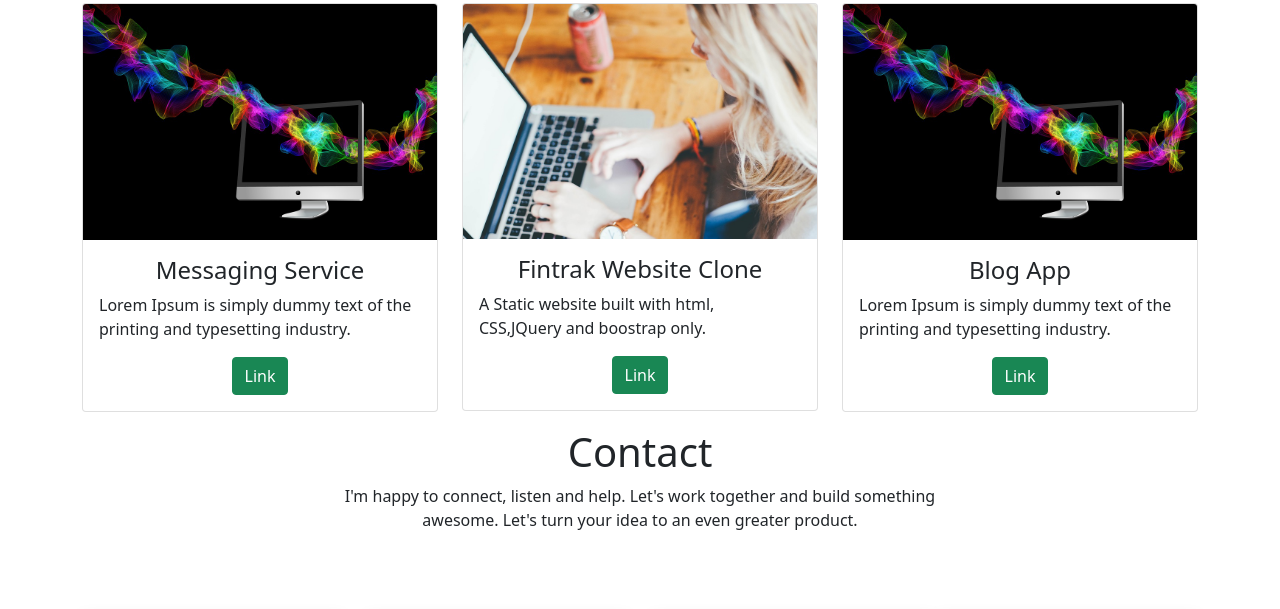
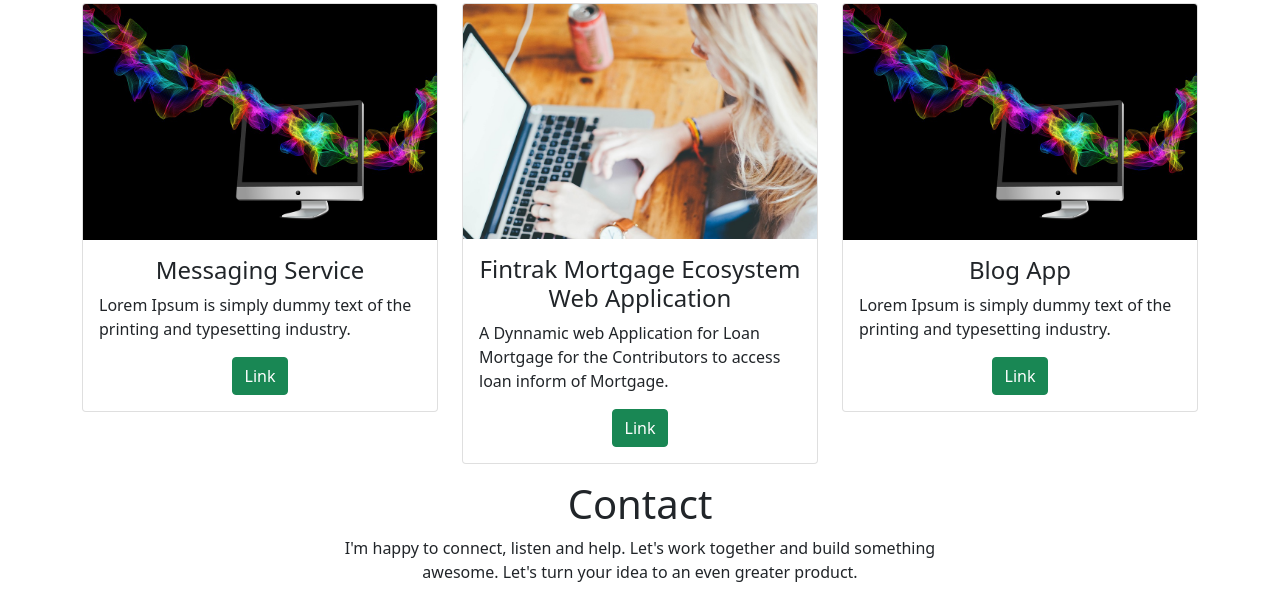
Before and after one commit to Ohunyo12/Ohunayomitide, a plain HTML site: page index.html in a window 1280 px wide. Shown: the part 3008-3617 px from the top of the page. Drawn offline with nearby package versions, Linux system fonts and the light colour scheme; a web font is replaced by a local one.

Commit message:
second Commit

```diff
--- a/index.html
+++ b/index.html
@@ -392,8 +392,8 @@
                     <div class="card portfolioContent">
                         <img class="card-img-top" src="images/portfolioImage1.jpg" alt="Card image" style="width:100%">
                         <div class="card-body">
-                            <h4 class="card-title">Fintrak Website Clone</h4>
-                            <p class="card-text">A Static website built with html, CSS,JQuery and boostrap only.</p>
+                            <h4 class="card-title">Fintrak Mortgage Ecosystem Web Application</h4>
+                            <p class="card-text">A Dynnamic web Application for Loan Mortgage for the Contributors to access loan inform of Mortgage. </p>
                             <div class="text-center">
                                 <a href="#" class="btn btn-success">Link</a>
                             </div>
```
